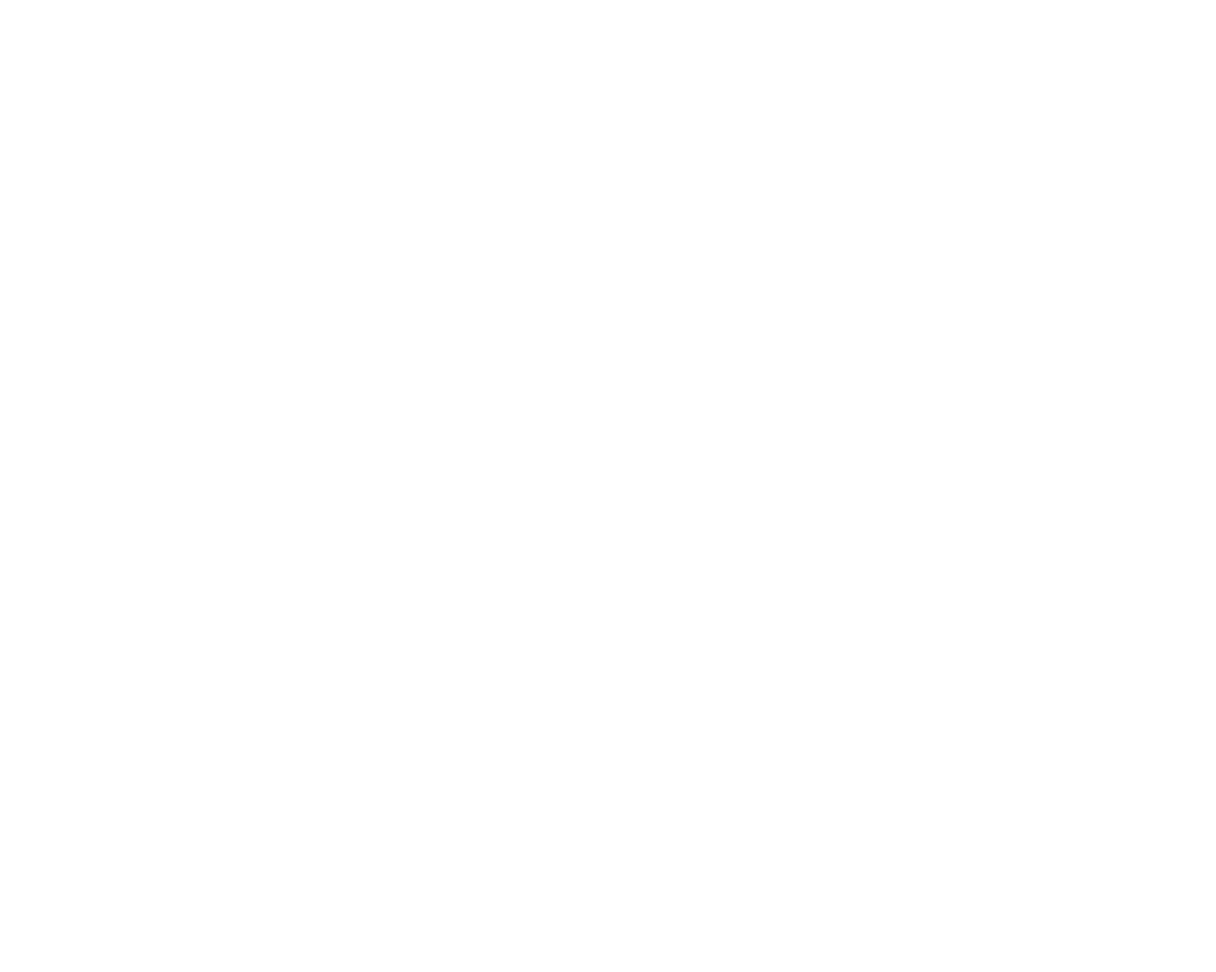
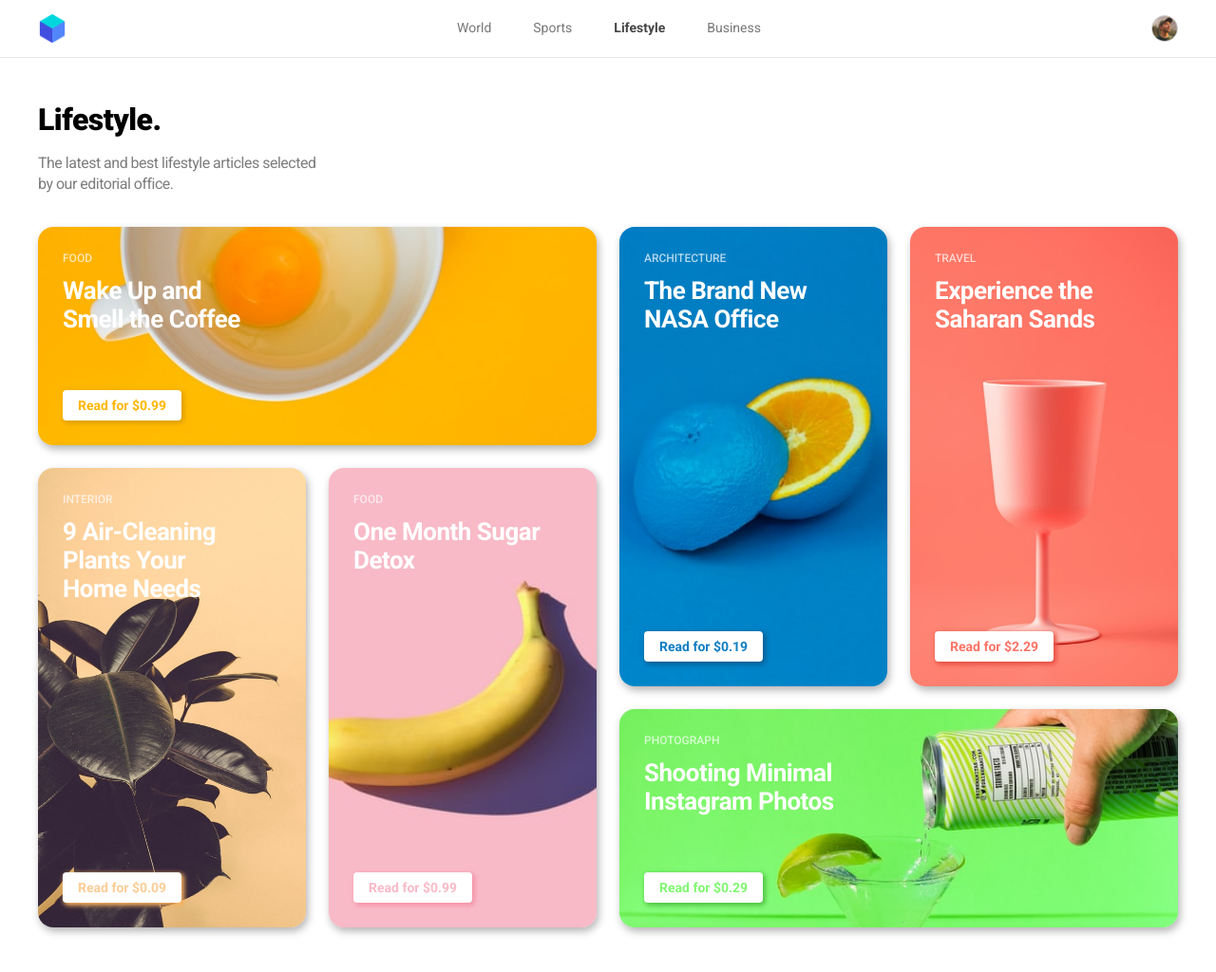
Before and after one commit to hong-hy/card-layout, a plain HTML site: page index.html in a window 1280 px wide. Shown: the whole page at 95% size. Before the commit the page ends 800 px from the top, so only its background shows below. Drawn offline with Linux system fonts and the light colour scheme.

Commit message:
마크업, css 작업

```diff
--- /dev/null
+++ b/css/main.css
@@ -0,0 +1,82 @@
+/* reset */
+* {font-family:'Roboto', sans-serif;font-weight:400;letter-spacing:0;color:#000;outline:none;}
+body {position:relative;-webkit-font-smoothing:antialiased;-moz-osx-font-smoothing:grayscale;}
+img {width:100%;border:none;display:block;}
+html,body,ul,ol,p,h1,h2,h3,h4,h5 {margin:0;padding:0;}
+strong {font-weight:700;color:inherit;}
+a {text-decoration: none;outline:none;font-size:inherit;color:inherit;}
+ul li, ol li {list-style:none;vertical-align: middle}
+textarea {resize:none;}
+select {-webkit-appearance:none;-moz-appearance:none;appearance:none;}
+select::-ms-expand {display:none;}
+form * {border:0;outline:0;margin:0;padding:0;}
+input,button,textarea {border-radius:0;-webkit-appearance:none;box-shadow:none;}
+svg {overflow:hidden;width:100%;height:100%;}
+table {border-collapse:collapse;}
+button {border:none;}
+
+/* header */
+header {position: fixed; z-index: 500; width: 100%; left: 0; top: 0; background: #fff; border-bottom: 1px solid #e8e8e8;}
+header .wrap-header {display: flex; max-width: 1200px; margin: 0 auto; padding: 15px 20px; justify-content: space-between; align-items: center; transition: 0.3s ease;}
+header .logo {width: 30px; transition: 0.2s ease;}
+header .profile {width: 26px; border-radius: 100%; overflow: hidden; border: 1px solid #c7c7c7;}
+header nav ul li {display: inline-block; vertical-align: top; margin: 0 20px; font-size: 14px; color: #777;}
+header nav ul li.on {font-weight: 600; color: #444;}
+header .btn-menu {display: none;}
+
+@media (max-width: 768px) {
+    header .wrap-header {position: relative; padding: 10px 20px;}
+    header .logo {width: 22px;}
+    header .profile {display: none;}
+    header nav {display: none; position: absolute; width: 100%; left: 0; top: 43px; background: #f7f7f7; padding: 20px; box-sizing: border-box;}
+    header nav.active {display: block;}
+    header nav ul li {display: block; text-align: center; margin: 0 0 16px 0;}
+    header nav ul li:last-child {margin: 0;}
+    header .btn-menu {display: block; position: relative; width: 26px; height: 10px; cursor: pointer;}
+    header .btn-menu::before, header .btn-menu::after {content: ''; position: absolute; width: 100%; height: 2px; background: #000;}
+    header .btn-menu::before {top: 0; left: 0;}
+    header .btn-menu::after {bottom: 0; left: 0;}
+}
+
+/* contents */
+.wrap-grid {max-width: 1200px; margin: 0 auto; padding: 43px 20px 60px;}
+.wrap-grid h2 {font-size: 32px; font-weight: 900; letter-spacing: -0.5px; margin-bottom: 16px; margin-top: 30px;}
+.wrap-grid .desc {color: #7d7d7d; letter-spacing: -0.5px; line-height: 22px; margin-bottom: 34px;}
+.wrap-grid .grid {display: grid; grid-template-columns: 1fr; grid-template-rows: auto; gap: 18px;}
+.wrap-grid .grid .item {display: flex; flex-direction: column; justify-content: space-between; min-height: 220px; background-position: center; background-repeat: no-repeat; background-size: cover; padding: 12px; box-sizing: border-box; border-radius: 8px; box-shadow: 2px 4px 8px 0px rgba(0,0,0,0.3);}
+.wrap-grid .grid .item .tit {flex: 1; font-size: 24px; font-weight: 700; color: #fff; letter-spacing: -0.5px;}
+.wrap-grid .grid .item .cate {font-size: 12px; color: #fff; font-weight: 500; opacity: 0.7; margin-bottom: 12px;}
+.wrap-grid .grid .item .price a {display: inline-block; padding: 8px 16px; background: #fff; font-size: 14px; font-weight: 600; border-radius: 4px;}
+.wrap-grid .grid .item1 .price a {color: #feb700; box-shadow: 2px 2px 5px 1px #dea000;}
+.wrap-grid .grid .item2 .price a {color: #0f7ec2; box-shadow: 2px 2px 5px 1px #095e92;}
+.wrap-grid .grid .item3 .price a {color: #fd7366; box-shadow: 2px 2px 5px 1px #e64d3f;}
+.wrap-grid .grid .item4 .price a {color: #fccc96; box-shadow: 2px 2px 5px 1px #f9b15f;}
+.wrap-grid .grid .item5 .price a {color: #f9bac7; box-shadow: 2px 2px 5px 1px #f593a7;}
+.wrap-grid .grid .item6 .price a {color: #7ff86f; box-shadow: 2px 2px 5px 1px #51c142;}
+.wrap-grid .grid .item1 {background-image: url('../img/bg01.jpg');}
+.wrap-grid .grid .item2 {background-image: url('../img/bg02.jpg');}
+.wrap-grid .grid .item3 {background-image: url('../img/bg03.jpg');}
+.wrap-grid .grid .item4 {background-image: url('../img/bg05.jpg');}
+.wrap-grid .grid .item5 {background-image: url('../img/bg04.jpg');}
+.wrap-grid .grid .item6 {background-image: url('../img/bg06.jpg');}
+
+@media (min-width: 500px) {
+    .wrap-grid .grid {grid-template-columns: 1fr 1fr; gap: 20px;}
+    .wrap-grid .grid .item {min-height: 260px; transition: 0.3s ease; padding: 26px; border-radius: 10px;}
+    .wrap-grid .grid .item:hover {transform: translateY(-4px);}
+    .wrap-grid .grid .item1 {grid-column: 1/3;}
+    .wrap-grid .grid .item4 {grid-column: 1/3;}
+}
+
+@media (min-width: 980px) {
+    .wrap-grid {padding: 61px 20px 90px;}
+    .wrap-grid h2 {margin-top: 46px;}
+    .wrap-grid .grid {grid-template-columns: 1fr 1fr 1fr 1fr; grid-template-rows: 1fr 1fr 1fr; gap: 24px;}
+    .wrap-grid .grid .item {min-height: 230px; border-radius: 16px;}
+    .wrap-grid .grid .item .tit {font-size: 26px; max-width: 200px;}
+    .wrap-grid .grid .item2 {grid-row: 1/3; grid-column: 3;}
+    .wrap-grid .grid .item3 {grid-row: 1/3; grid-column: 4;}
+    .wrap-grid .grid .item4 {grid-row: 2/4; grid-column: 1;}
+    .wrap-grid .grid .item5 {grid-row: 2/4; grid-column: 2;}
+    .wrap-grid .grid .item6 {grid-column: 3/5;}
+}
--- a/index.html
+++ b/index.html
@@ -3,9 +3,72 @@
 <head>
     <meta charset="UTF-8">
     <meta name="viewport" content="width=device-width, initial-scale=1.0">
-    <title>Lifestyle</title>
+    <title>BLOG - Lifestyle</title>
+    <link rel="icon" type="image/png" sizes="16x16" href="img/favicon.png">
+    <link rel="stylesheet" href="https://fonts.googleapis.com/css2?family=Roboto:wght@300;400;500;700;900&display=swap">
+    <link rel="stylesheet" href="css/main.css">
 </head>
 <body>
+    <header>
+        <div class="wrap-header">
+            <div class="logo"><img src="img/cube.png" alt=""></div>
+            <nav>
+                <ul>
+                    <li>World</li>
+                    <li>Sports</li>
+                    <li class="on">Lifestyle</li>
+                    <li>Business</li>
+                </ul>
+            </nav>
+            <div class="profile"><img src="img/profile.jpeg" alt=""></div>
+            <div class="btn-menu"></div>
+        </div>
+    </header>
 
+    <section class="wrap-grid">
+        <h2>Lifestyle.</h2>
+        <p class="desc">The latest and best lifestyle articles selected<br>by our editorial office.</p>
+        <div class="grid">
+            <div class="item item1">
+                <p class="cate">FOOD</p>
+                <p class="tit">Wake Up and Smell the Coffee</p>
+                <p class="price"><a href="#none">Read for $0.99</a></p>
+            </div>
+            <div class="item item2">
+                <p class="cate">ARCHITECTURE</p>
+                <p class="tit">The Brand New NASA Office</p>
+                <p class="price"><a href="#none">Read for $0.19</a></p>
+            </div>
+            <div class="item item3">
+                <p class="cate">TRAVEL</p>
+                <p class="tit">Experience the Saharan Sands</p>
+                <p class="price"><a href="#none">Read for $2.29</a></p>
+            </div>
+            <div class="item item4">
+                <p class="cate">INTERIOR</p>
+                <p class="tit">9 Air-Cleaning Plants Your Home Needs</p>
+                <p class="price"><a href="#none">Read for $0.09</a></p>
+            </div>
+            <div class="item item5">
+                <p class="cate">FOOD</p>
+                <p class="tit">One Month Sugar Detox</p>
+                <p class="price"><a href="#none">Read for $0.99</a></p>
+            </div>
+            <div class="item item6">
+                <p class="cate">PHOTOGRAPH</p>
+                <p class="tit">Shooting Minimal<br>Instagram Photos</p>
+                <p class="price"><a href="#none">Read for $0.29</a></p>
+            </div>
+        </div>
+    </section>
+
+    <script>
+        const btnMenu = document.querySelector('.btn-menu');
+        const menu = document.querySelector('nav');
+
+        btnMenu.addEventListener('click', function() {
+            menu.classList.toggle('active');
+        });
+    </script>
 </body>
 </html>
```
Also changed, not shown: img/bg01.jpg (added), img/bg02.jpg (added), img/bg03.jpg (added), img/bg04.jpg (added), img/bg05.jpg (added), img/bg06.jpg (added), img/cube.png (added), img/favicon.png (added), img/profile.jpeg (added).
